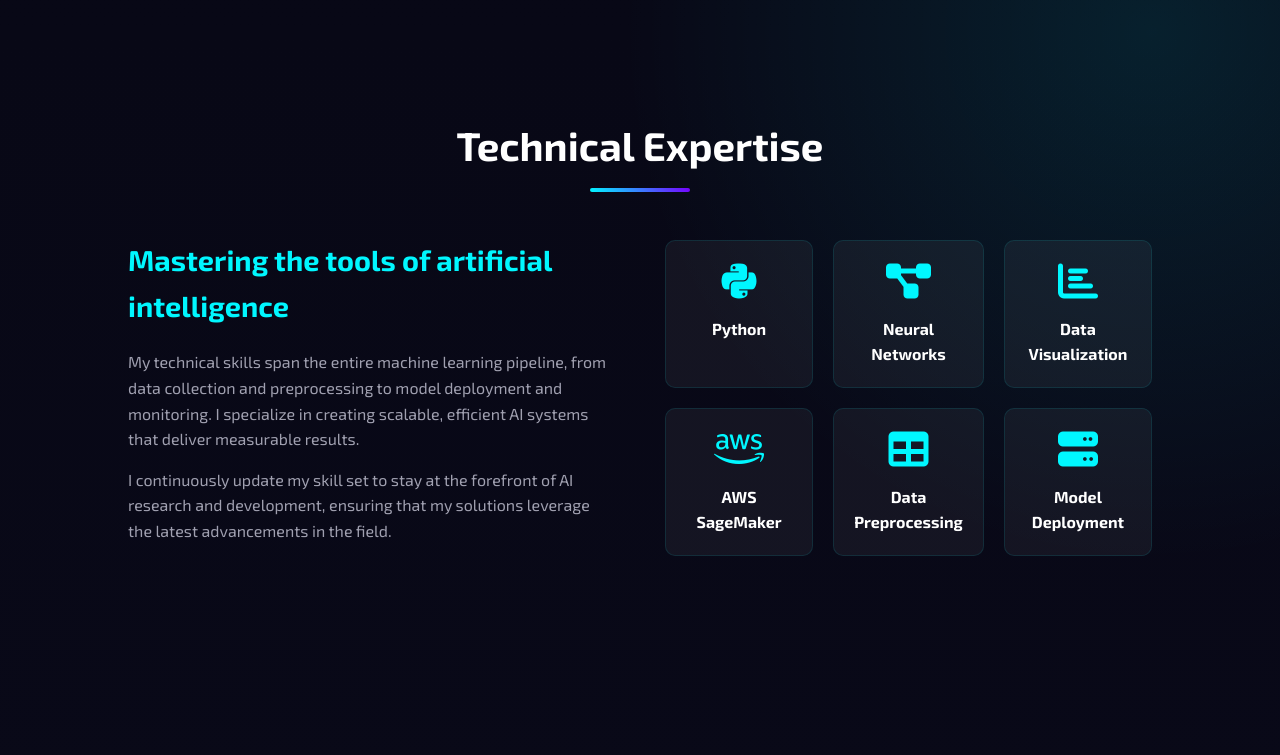
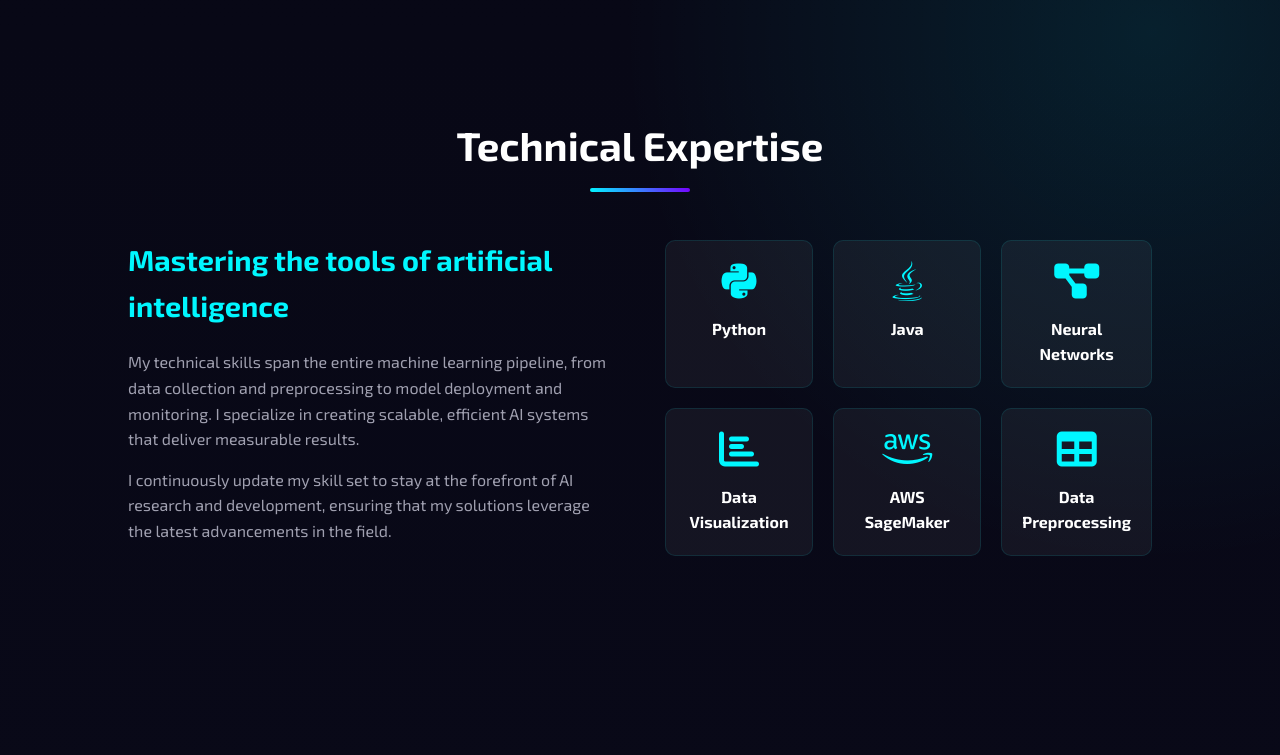
Before and after one commit to ily6ix/portfolio-website, a Flask app: page / in a window 1280 px wide. Shown: the part 2366-3121 px from the top of the page. Run offline with Flask 3, Linux system fonts and the light colour scheme.

Commit message:
Update index.html

```diff
--- a/templates/index.html
+++ b/templates/index.html
@@ -648,6 +648,10 @@
                     <i class="fab fa-python"></i>
                     <h4>Python</h4>
                 </div>
+                 <div class="skill-item">
+                    <i class="fab fa-java"></i>
+                    <h4>Java</h4>
+                </div>
                 <div class="skill-item">
                     <i class="fas fa-project-diagram"></i>
                     <h4>Neural Networks</h4>
@@ -664,10 +668,7 @@
                     <i class="fas fa-table"></i>
                     <h4>Data Preprocessing</h4>
                 </div>
-                <div class="skill-item">
-                    <i class="fas fa-server"></i>
-                    <h4>Model Deployment</h4>
-                </div>
+
             </div>
         </div>
     </section>
```
